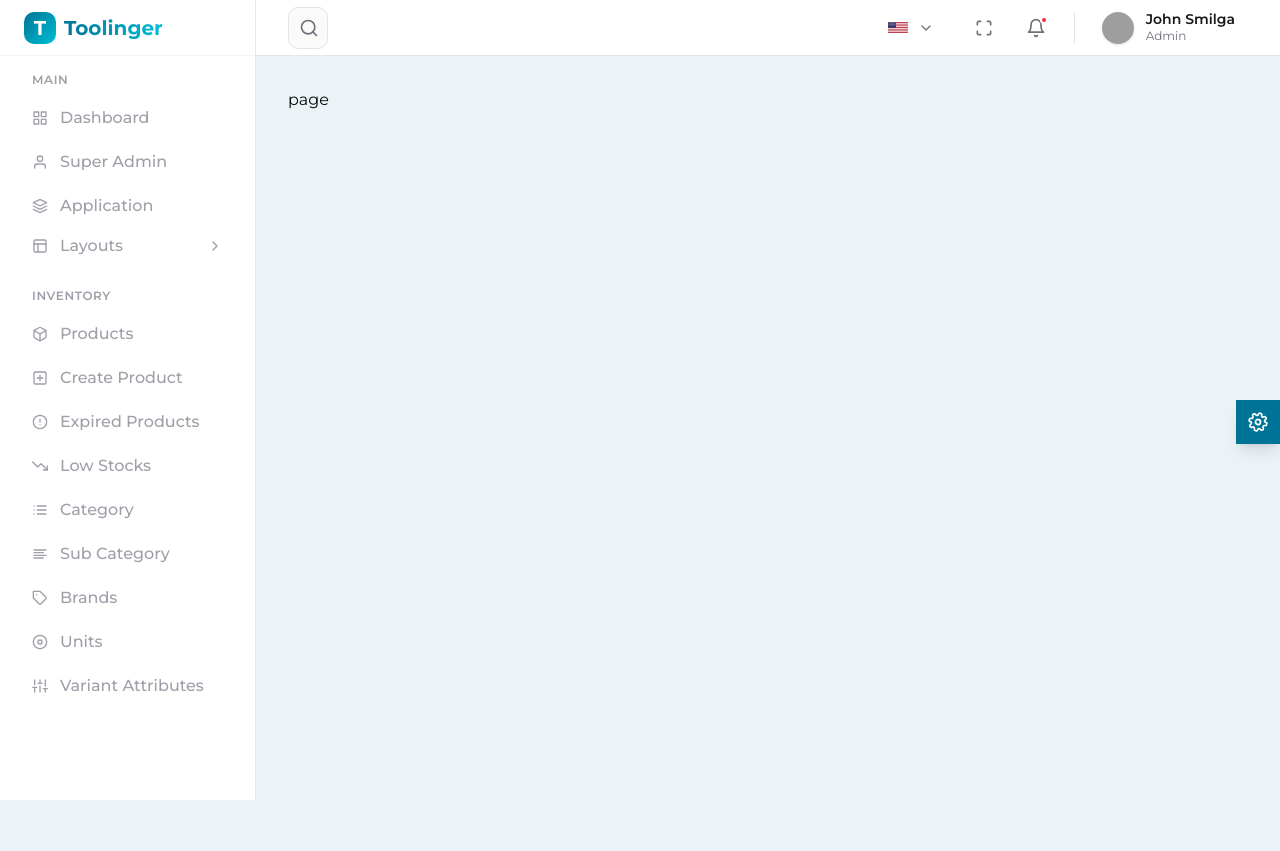
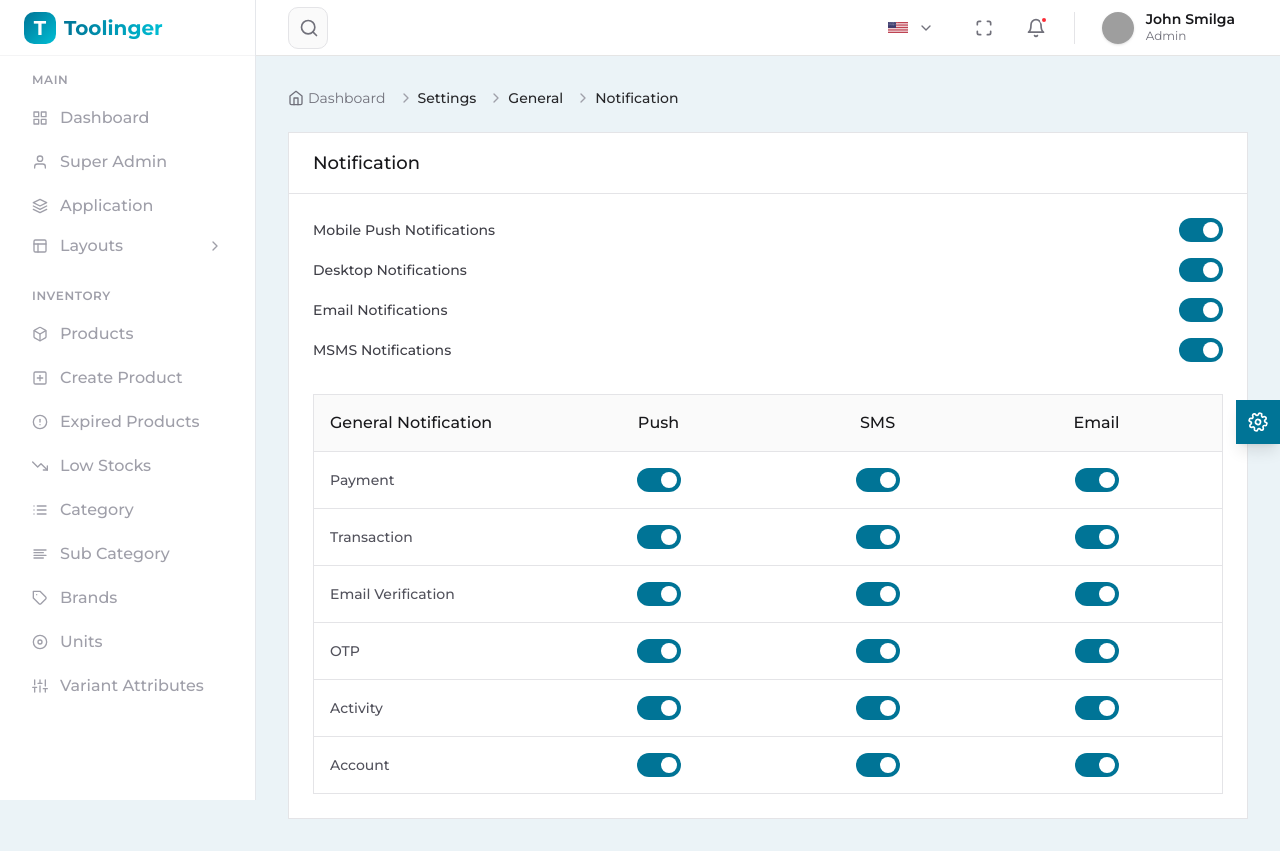
Before and after one commit to DevTabibur/toolinger-dashboard, a Next.js app: page /dashboard/settings/general/notification in a window 1280 px wide. Before the commit the page ends 800 px from the top, so only its background shows below. Built offline with nearby package versions, Linux system fonts and the light colour scheme; grey boxes are pictures that could not be loaded.

Commit message:
feat: added notification page

```diff
--- a/app/(dashboard)/dashboard/(settings)/settings/general/notification/page.tsx
+++ b/app/(dashboard)/dashboard/(settings)/settings/general/notification/page.tsx
@@ -1,9 +1,163 @@
+"use client";
 
+import { useState } from "react";
+import { DashboardBreadcrumb, Switch } from "@/components/ui";
+import { useLanguage } from "@/context/LanguageContext";
 
-const page = () => {
+const NotificationPage = () => {
+  const { t } = useLanguage();
+
+  // Global Toggles State
+  const [globalSettings, setGlobalSettings] = useState({
+    mobilePush: true,
+    desktop: true,
+    email: true,
+    msms: true,
+  });
+
+  // Notification Matrix State
+  const [notificationSettings, setNotificationSettings] = useState([
+    { id: "payment", label: "Payment", push: true, sms: true, email: true },
+    {
+      id: "transaction",
+      label: "Transaction",
+      push: true,
+      sms: true,
+      email: true,
+    },
+    {
+      id: "emailVerification",
+      label: "Email Verification",
+      push: true,
+      sms: true,
+      email: true,
+    },
+    { id: "otp", label: "OTP", push: true, sms: true, email: true },
+    { id: "activity", label: "Activity", push: true, sms: true, email: true },
+    { id: "account", label: "Account", push: true, sms: true, email: true },
+  ]);
+
+  const handleGlobalToggle = (key: keyof typeof globalSettings) => {
+    setGlobalSettings((prev) => ({ ...prev, [key]: !prev[key] }));
+  };
+
+  const handleMatrixToggle = (id: string, key: "push" | "sms" | "email") => {
+    setNotificationSettings((prev) =>
+      prev.map((item) =>
+        item.id === id ? { ...item, [key]: !item[key] } : item
+      )
+    );
+  };
+
   return (
-    <div>page</div>
-  )
-}
+    <div className="space-y-6">
+      <DashboardBreadcrumb
+        items={[
+          { label: t("Settings") },
+          { label: t("General") },
+          { label: t("Notification") },
+        ]}
+      />
 
-export default page
+      <div className="border border-zinc-200 bg-white dark:border-zinc-800 dark:bg-zinc-900/50  overflow-hidden">
+        <div className="border-b border-zinc-200 px-6 py-4 dark:border-zinc-800">
+          <h3 className="text-lg font-medium text-zinc-900 dark:text-zinc-100">
+            {t("Notification")}
+          </h3>
+        </div>
+
+        <div className="p-6 space-y-6">
+          {/* Global Toggles */}
+          <div className="space-y-4">
+            <div className="flex items-center justify-between">
+              <span className="text-sm font-medium text-zinc-700 dark:text-zinc-300">
+                {t("Mobile Push Notifications")}
+              </span>
+              <Switch
+                checked={globalSettings.mobilePush}
+                onChange={() => handleGlobalToggle("mobilePush")}
+              />
+            </div>
+            <div className="flex items-center justify-between">
+              <span className="text-sm font-medium text-zinc-700 dark:text-zinc-300">
+                {t("Desktop Notifications")}
+              </span>
+              <Switch
+                checked={globalSettings.desktop}
+                onChange={() => handleGlobalToggle("desktop")}
+              />
+            </div>
+            <div className="flex items-center justify-between">
+              <span className="text-sm font-medium text-zinc-700 dark:text-zinc-300">
+                {t("Email Notifications")}
+              </span>
+              <Switch
+                checked={globalSettings.email}
+                onChange={() => handleGlobalToggle("email")}
+              />
+            </div>
+            <div className="flex items-center justify-between">
+              <span className="text-sm font-medium text-zinc-700 dark:text-zinc-300">
+                {t("MSMS Notifications")}
+              </span>
+              <Switch
+                checked={globalSettings.msms}
+                onChange={() => handleGlobalToggle("msms")}
+              />
+            </div>
+          </div>
+
+          {/* Notification Matrix Table */}
+          <div className="border border-zinc-200 dark:border-zinc-800  overflow-hidden mt-8">
+            <div className="grid grid-cols-4 bg-zinc-50 dark:bg-zinc-800/50 p-4 border-b border-zinc-200 dark:border-zinc-800">
+              <div className="font-medium text-zinc-900 dark:text-zinc-100">
+                {t("General Notification")}
+              </div>
+              <div className="font-medium text-zinc-900 dark:text-zinc-100 text-center">
+                {t("Push")}
+              </div>
+              <div className="font-medium text-zinc-900 dark:text-zinc-100 text-center">
+                {t("SMS")}
+              </div>
+              <div className="font-medium text-zinc-900 dark:text-zinc-100 text-center">
+                {t("Email")}
+              </div>
+            </div>
+            <div className="divide-y divide-zinc-200 dark:divide-zinc-800">
+              {notificationSettings.map((item) => (
+                <div
+                  key={item.id}
+                  className="grid grid-cols-4 p-4 items-center hover:bg-zinc-50 dark:hover:bg-zinc-800/30 transition-colors"
+                >
+                  <div className="text-sm text-zinc-600 dark:text-zinc-400 font-medium">
+                    {t(item.label)}
+                  </div>
+                  <div className="flex justify-center">
+                    <Switch
+                      checked={item.push}
+                      onChange={() => handleMatrixToggle(item.id, "push")}
+                    />
+                  </div>
+                  <div className="flex justify-center">
+                    <Switch
+                      checked={item.sms}
+                      onChange={() => handleMatrixToggle(item.id, "sms")}
+                    />
+                  </div>
+                  <div className="flex justify-center">
+                    <Switch
+                      checked={item.email}
+                      onChange={() => handleMatrixToggle(item.id, "email")}
+                    />
+                  </div>
+                </div>
+              ))}
+            </div>
+          </div>
+        </div>
+      </div>
+    </div>
+  );
+};
+
+export default NotificationPage;
--- a/context/translations.ts
+++ b/context/translations.ts
@@ -126,6 +126,21 @@ export const translations: Record<string, Record<string, string>> = {
     Location: "Location",
     "IP Address": "IP Address",
     "Last Changed": "Last Changed",
+
+    // Notification Page
+    Notification: "Notification",
+    "Mobile Push Notifications": "Mobile Push Notifications",
+    "Desktop Notifications": "Desktop Notifications",
+    "Email Notifications": "Email Notifications",
+    "MSMS Notifications": "MSMS Notifications",
+    "General Notification": "General Notification",
+    Push: "Push",
+    SMS: "SMS",
+    Payment: "Payment",
+    Transaction: "Transaction",
+    OTP: "OTP",
+    Activity: "Activity",
+    Account: "Account",
   },
   bn: {
     Main: "প্রধান",
@@ -254,6 +269,21 @@ export const translations: Record<string, Record<string, string>> = {
     Location: "অবস্থান",
     "IP Address": "আইপি ঠিকানা",
     "Last Changed": "সর্বশেষ পরিবর্তিত",
+
+    // Notification Page
+    Notification: "নোটিফিকেশন",
+    "Mobile Push Notifications": "মোবাইল পুশ নোটিফিকেশন",
+    "Desktop Notifications": "ডেস্কটপ নোটিফিকেশন",
+    "Email Notifications": "ইমেল নোটিফিকেশন",
+    "MSMS Notifications": "এমএসএমএস নোটিফিকেশন",
+    "General Notification": "সাধারণ নোটিফিকেশন",
+    Push: "পুশ",
+    SMS: "এসএমএস",
+    Payment: "পেমেন্ট",
+    Transaction: "লেনদেন",
+    OTP: "ওটিপি",
+    Activity: "কার্যকলাপ",
+    Account: "অ্যাকাউন্ট",
   },
   es: {
     Main: "Principal",
@@ -336,7 +366,7 @@ export const translations: Record<string, Record<string, string>> = {
     "Manage activities associated with the account":
       "Gestionar actividades asociadas con la cuenta",
     "Deactivate Account": "Desactivar cuenta",
-    "This will shutdown your account. Your account will be reactive when you sign in again":
+    "This will shutdown your account. Your account will be reactive cuando inicies sesión nuevamente":
       "Esto cerrará tu cuenta. Tu cuenta se reactivará cuando inicies sesión nuevamente",
     "Delete Account": "Eliminar cuenta",
     "Your account will be permanently deleted":
@@ -383,5 +413,20 @@ export const translations: Record<string, Record<string, string>> = {
     Location: "Ubicación",
     "IP Address": "Dirección IP",
     "Last Changed": "Último cambio",
+
+    // Notification Page
+    Notification: "Notificación",
+    "Mobile Push Notifications": "Notificaciones Push Móvil",
+    "Desktop Notifications": "Notificaciones de Escritorio",
+    "Email Notifications": "Notificaciones por Correo",
+    "MSMS Notifications": "Notificaciones MSMS",
+    "General Notification": "Notificación General",
+    Push: "Push",
+    SMS: "SMS",
+    Payment: "Pago",
+    Transaction: "Transacción",
+    OTP: "OTP",
+    Activity: "Actividad",
+    Account: "Cuenta",
   },
 };
```
